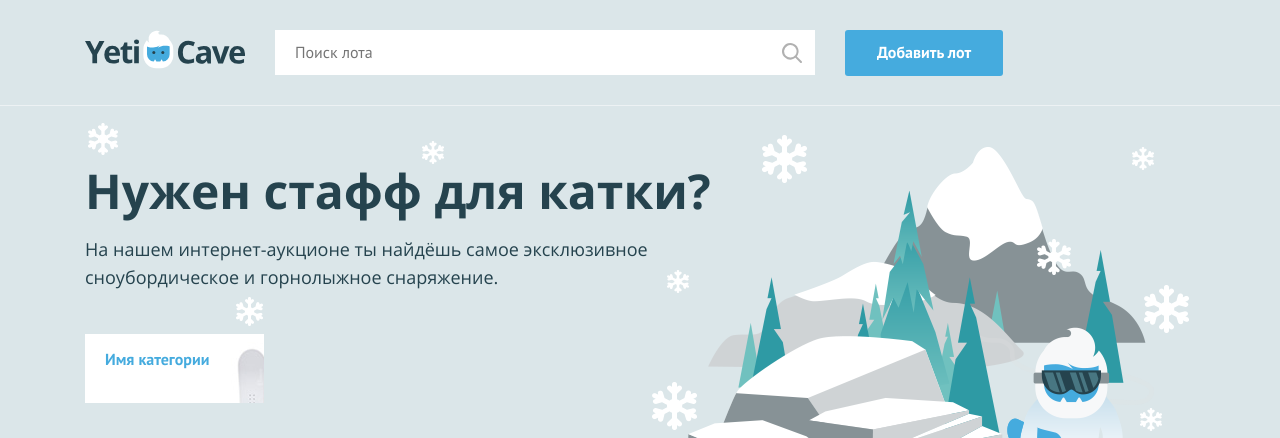
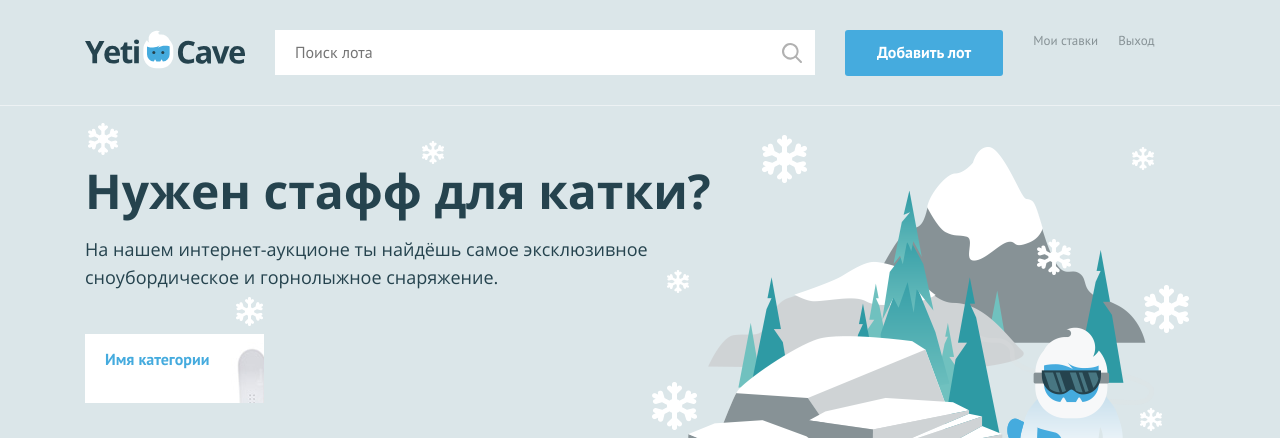
Before and after one commit to Oleg-88/1003737-yeticave-9, a PHP site: page / in a window 1280 px wide. Shown: the top 438 px of the page. Run offline with PHP 8.4, Linux system fonts and the light colour scheme.

Commit message:
Работа с условиями.

```diff
--- a/index.php
+++ b/index.php
@@ -26,11 +26,26 @@ $user_name = ''; // укажите здесь ваше имя
         </form>
         <a class="main-header__add-lot button" href="pages/add-lot.html">Добавить лот</a>
 
+
         <nav class="user-menu">
+            <?php if ($is_auth == 1): ?>
+                <div class="user-menu__logged">
+                    <p><?php print ($user_name) ?></p>
+                    <a class="user-menu__bets" href="pages/my-bets.html">Мои ставки</a>
+                    <a class="user-menu__logout" href="#">Выход</a>
+                </div>
+            <?php else: ?>
+                <ul class="user-menu__list">
+                    <li class="user-menu__item">
+                        <a href="#">Регистрация</a>
+                    </li>
+                    <li class="user-menu__item">
+                        <a href="#">Вход</a>
+                        <?php endif; ?>
+                    </li>
+                </ul>
+        </nav>
 
-        <!-- здесь должен быть PHP код для показа меню и данных пользователя -->
-
-        </nav>
     </div>
 </header>
 
```
